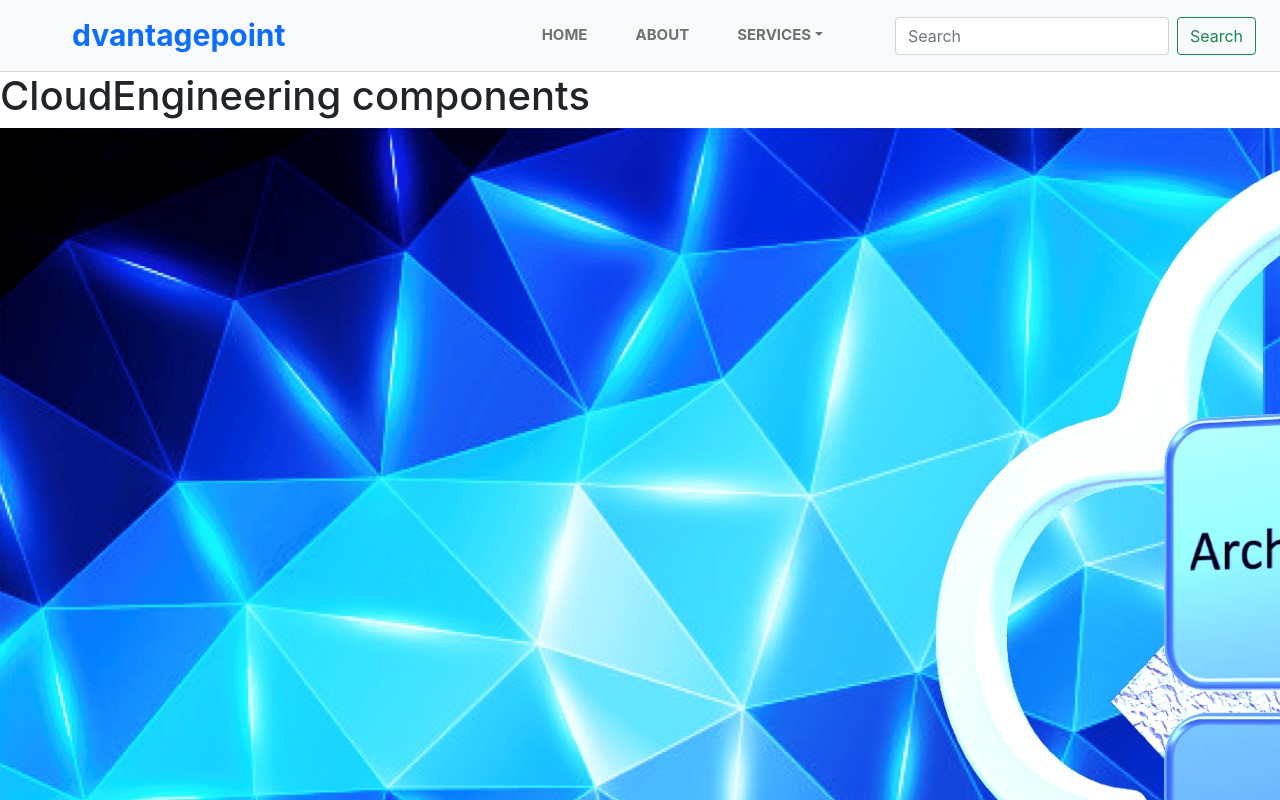
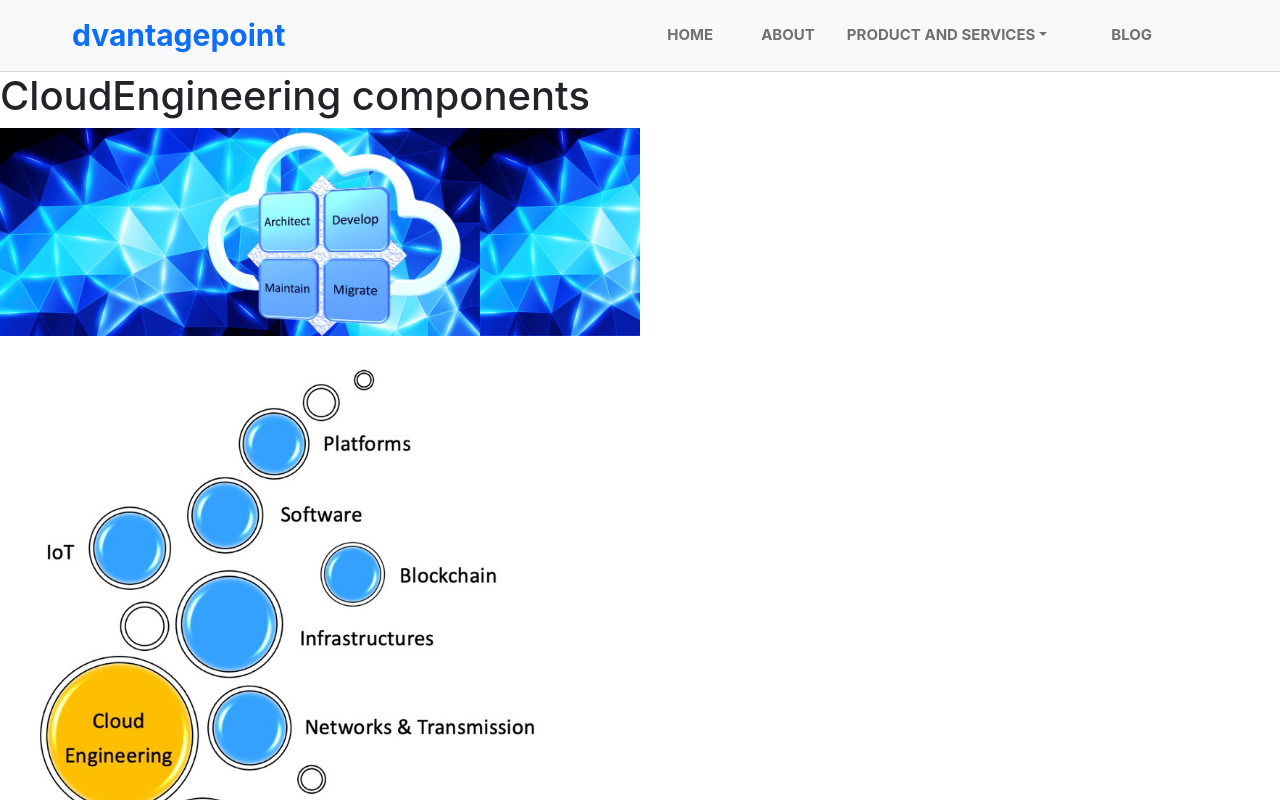
Before and after one commit to montasirazad/dvantage-point-client, a React (Create React App) app: page /learn-more/cloud-engineering in a window 1280 px wide. Built offline with nearby package versions, Linux system fonts and the light colour scheme.

Commit message:
test build for test deploy

```diff
--- a/src/Components/LearnMore/CloudEngineering/CloudEngineering.js
+++ b/src/Components/LearnMore/CloudEngineering/CloudEngineering.js
@@ -8,11 +8,11 @@ const CloudEngineering = () => {
             <h1> CloudEngineering components</h1>
 
             <div >
-                <img src={pic1} alt="" />
+                <img className='w-50' src={pic1} alt="" />
             </div>
 
             <div>
-                <img src={pic2} alt="" />
+                <img className='w-50' src={pic2} alt="" />
             </div>
 
             <p>Starting from on demand IT resource management,
--- a/src/Components/LearnMore/FsMon/FsMon.js
+++ b/src/Components/LearnMore/FsMon/FsMon.js
@@ -7,17 +7,29 @@ const FsMon = () => {
     return (
         <div >
             <h1>Fsmon testing compo</h1>
+
+
+
             <div className='text-center'>
                 <img className='img-fluid w-75' src={pic1} alt="" /> <br /> <br />
                 <img className='img-fluid w-50' src={pic2} alt="" />
+            </div>
+
+
+            <div className='p-3'>
+
+                <article>
+                    <p className='lh-base'>
+                        Objectively, siloed surveillance of distributed workloads
+                        in a hybrid eco-system of private datacenter and public
+                        clouds does not work much, while you are targeting to visualize the photons.
+                    </p>
+                </article>
+
+
+
 
                 <p className='lh-base'>
-                    Objectively, siloed surveillance of distributed workloads
-                    in a hybrid eco-system of private datacenter and public
-                    clouds does not work much, while you are targeting to visualize the photons.
-                </p>
-
-                <p className=''>
                     fsMon is a full stack monitoring system, got its own diversity
                     when it comes to coverage. Starting from performance monitoring,
                     to faults, from security to audit and advanced analytics or intelligence,
--- a/src/Components/Shared/Header/Header.js
+++ b/src/Components/Shared/Header/Header.js
@@ -21,12 +21,12 @@ const Header = () => {
                         <Nav
                             className="ms-auto my-2 mx-5  my-lg-0 "
                             style={{ maxHeight: '100px' }}
-                            // navbarScroll
+                            navbarScroll
                             size='lg'
                         >
                             <Nav.Link href="#action1" className='header mx-3'  >HOME</Nav.Link>
                             <Nav.Link as={HashLink} to='#about' className='header mx-3'>ABOUT</Nav.Link>
-                            <NavDropdown title="SERVICES" className='header mx-3' id="basic-nav-dropdown">
+                            <NavDropdown title="PRODUCT AND SERVICES" className='header'  id="basic-nav-dropdown">
                                 <NavDropdown.Item href="#action3" className='header '>Augmented Capacity Planning and Benchmarking </NavDropdown.Item>
                                 <NavDropdown.Item href="#action4" className='header'>Cloud Engineering </NavDropdown.Item>
                                 {/* <NavDropdown.Divider /> */}
@@ -36,10 +36,10 @@ const Header = () => {
                                 <NavDropdown.Item href="#action8" className='header '>next item 1</NavDropdown.Item>
                                 <NavDropdown.Item href="#action9" className='header'>next item 2</NavDropdown.Item>
                             </NavDropdown>
-
+                            <Nav.Link as={HashLink} to='#blog' className='header mx-5'>BLOG</Nav.Link>
                         </Nav>
 
-                        <Form className="d-flex submit-area">
+                        {/* <Form className="d-flex submit-area">
                             <Form.Control
                                 type="search"
                                 placeholder="Search"
@@ -47,7 +47,7 @@ const Header = () => {
                                 aria-label="Search"
                             />
                             <Button variant="outline-success">Search</Button>
-                        </Form>
+                        </Form> */}
 
                     </Navbar.Collapse>
                 </Container>
--- a/src/Components/Shared/Slider/Slider.js
+++ b/src/Components/Shared/Slider/Slider.js
@@ -30,7 +30,8 @@ const Slider = () => {
                                 Canada, Germany, China and Bangladesh. </p>
                         </div>
                     </div>
-                    <div className="carousel-item">
+
+                    {/* <div className="carousel-item">
                         <img src={bgGif} className="d-block w-100" alt="..." />
                         <div className="carousel-caption d-none d-md-block">
                             <h5>Second slide label</h5>
@@ -41,15 +42,16 @@ const Slider = () => {
                                 engineering and assist in fostering your photons
                             </p>
                         </div>
-                    </div>
+                    </div> */}
 
-                    <div className="carousel-item">
+                    {/* <div className="carousel-item">
                         <img src={pic3} className="d-block w-100" alt="..." />
                         <div className="carousel-caption d-none d-md-block">
                             <h5>Third slide label</h5>
                             <p>Some representative placeholder content for the third slide.</p>
                         </div>
-                    </div>
+                    </div> */}
+
                 </div>
 
                 <button className="carousel-control-prev" type="button" data-bs-target="#carouselExampleCaptions" data-bs-slide="prev">
```
